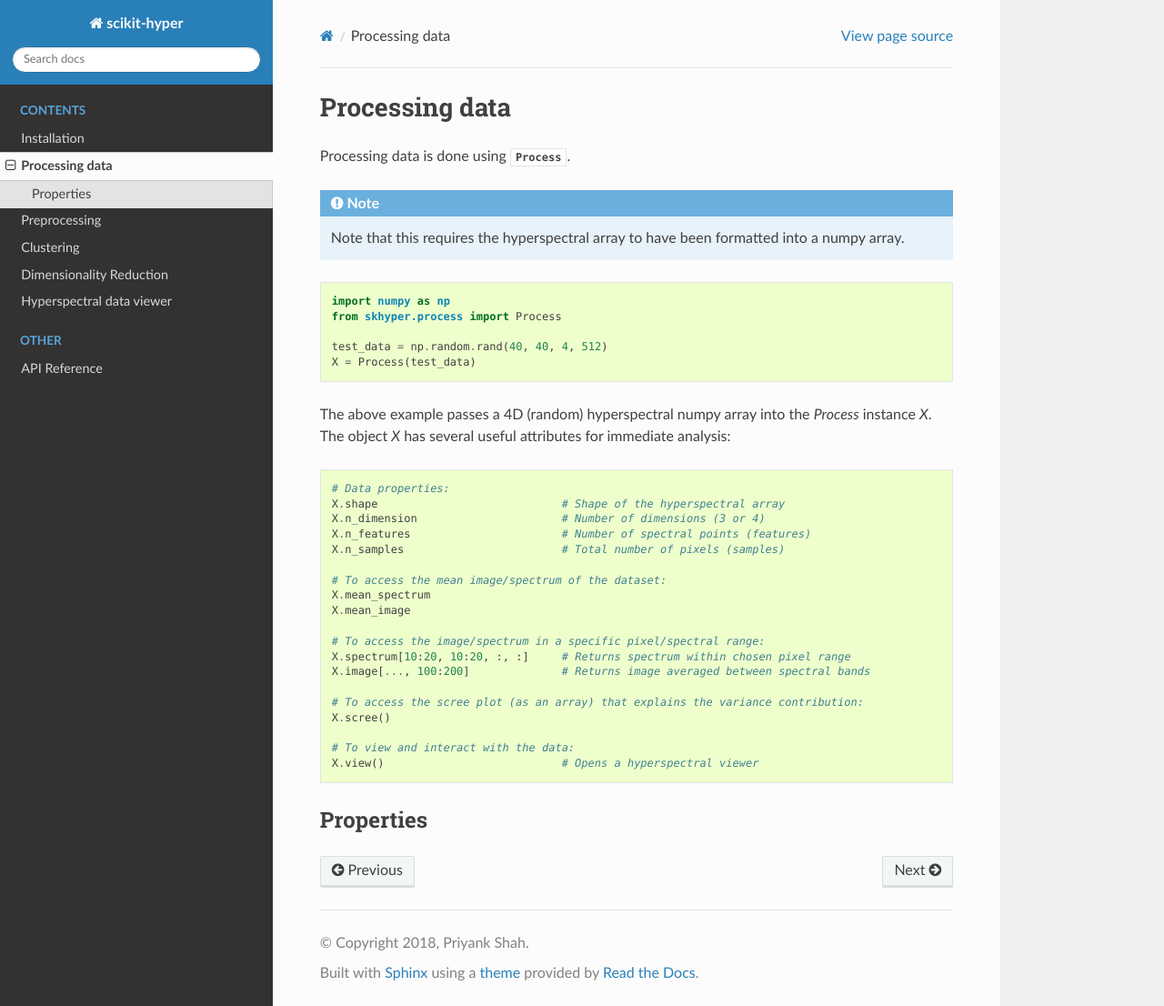
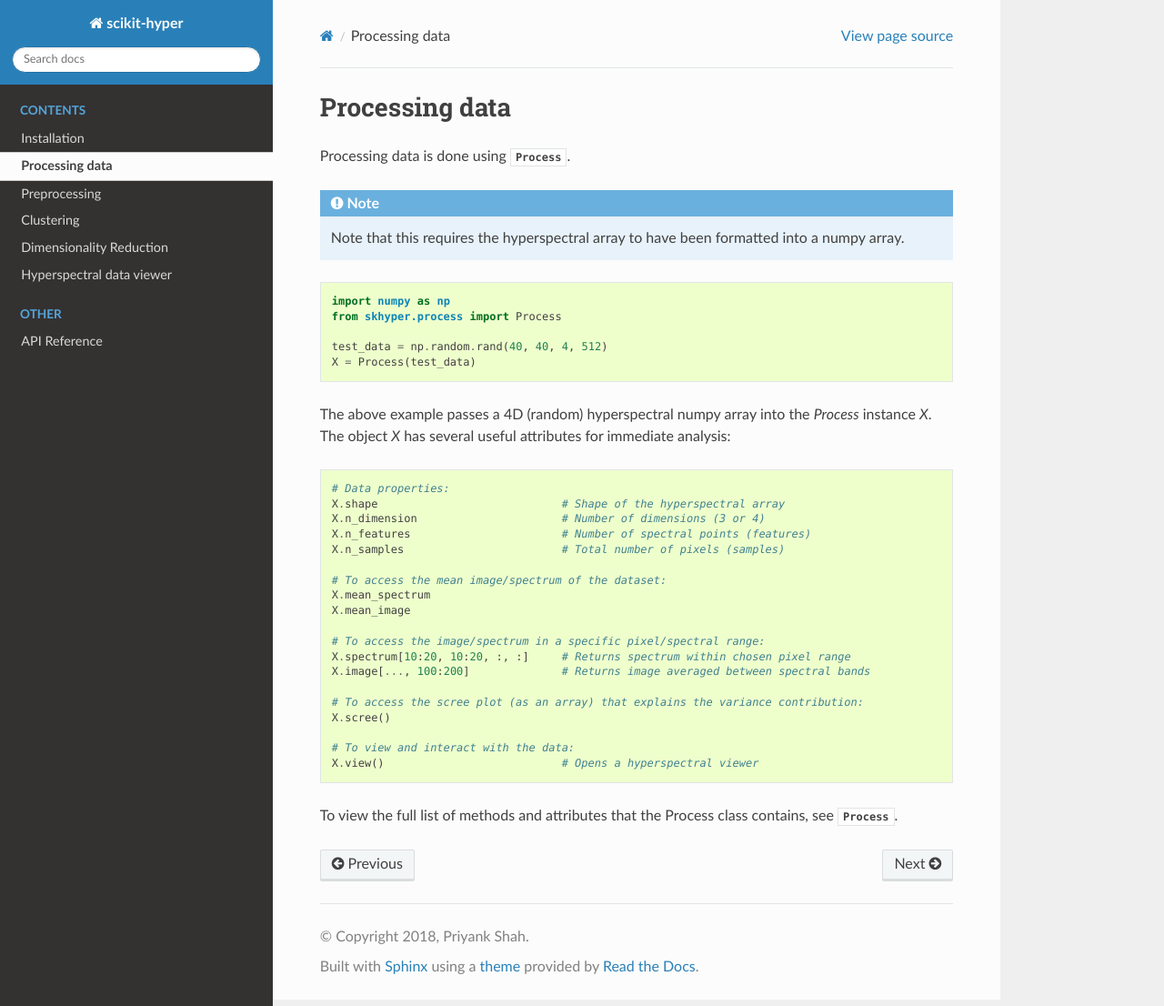
Before and after one commit to priyankshah7/hypers, a Sphinx documentation site: the page built from docs/source/process/index.rst, in a window 1280 px wide and 1106 px high. Shown: the whole window at 91% size. Built offline with Sphinx 7.4.7 and the Read the Docs theme 2.0.0, drawn with Linux system fonts in a browser that asks for light colours.

Commit message:
Added link to the full Process class doc

```diff
--- a/docs/source/process/index.rst
+++ b/docs/source/process/index.rst
@@ -44,5 +44,5 @@ The object `X` has several useful attributes for immediate analysis:
     X.view()                           # Opens a hyperspectral viewer
 
 
-Properties
-----------
+To view the full list of methods and attributes that the Process class contains, see
+:class:`~skhyper.process.Process`.
```
